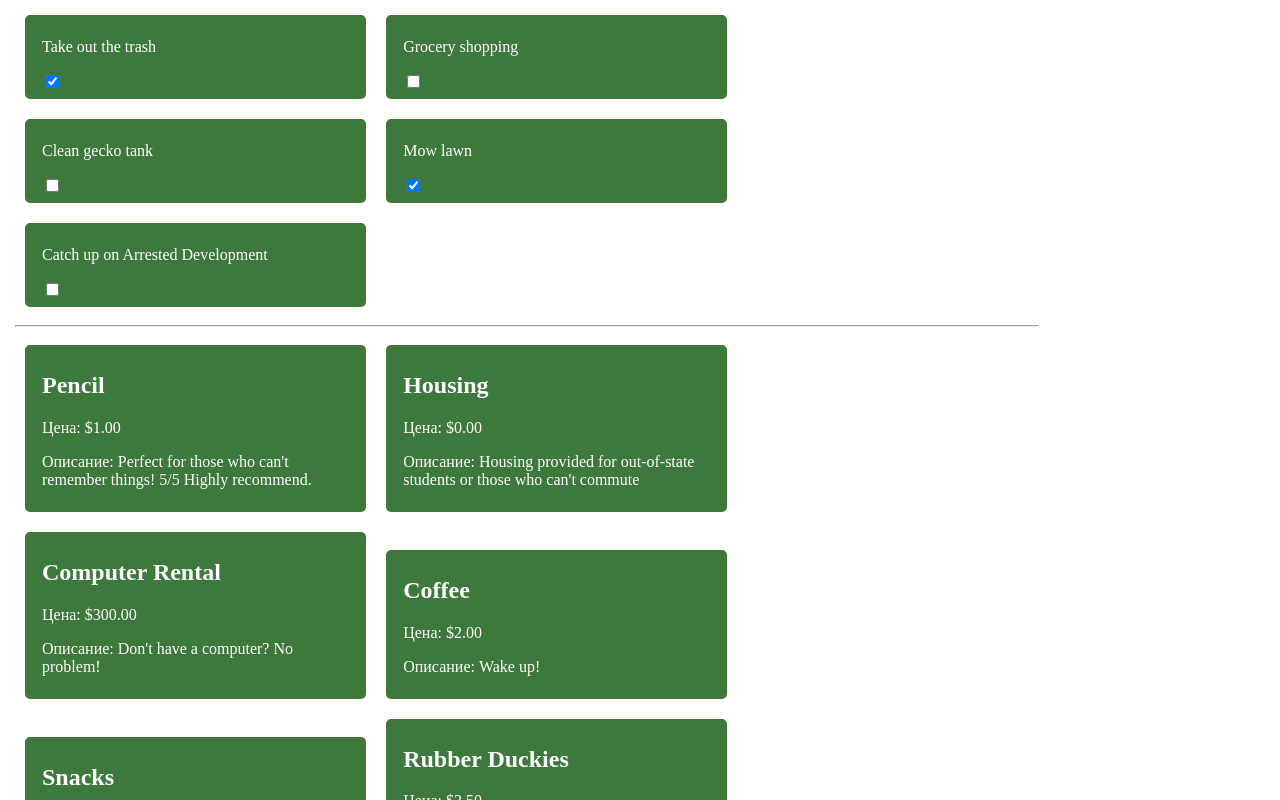
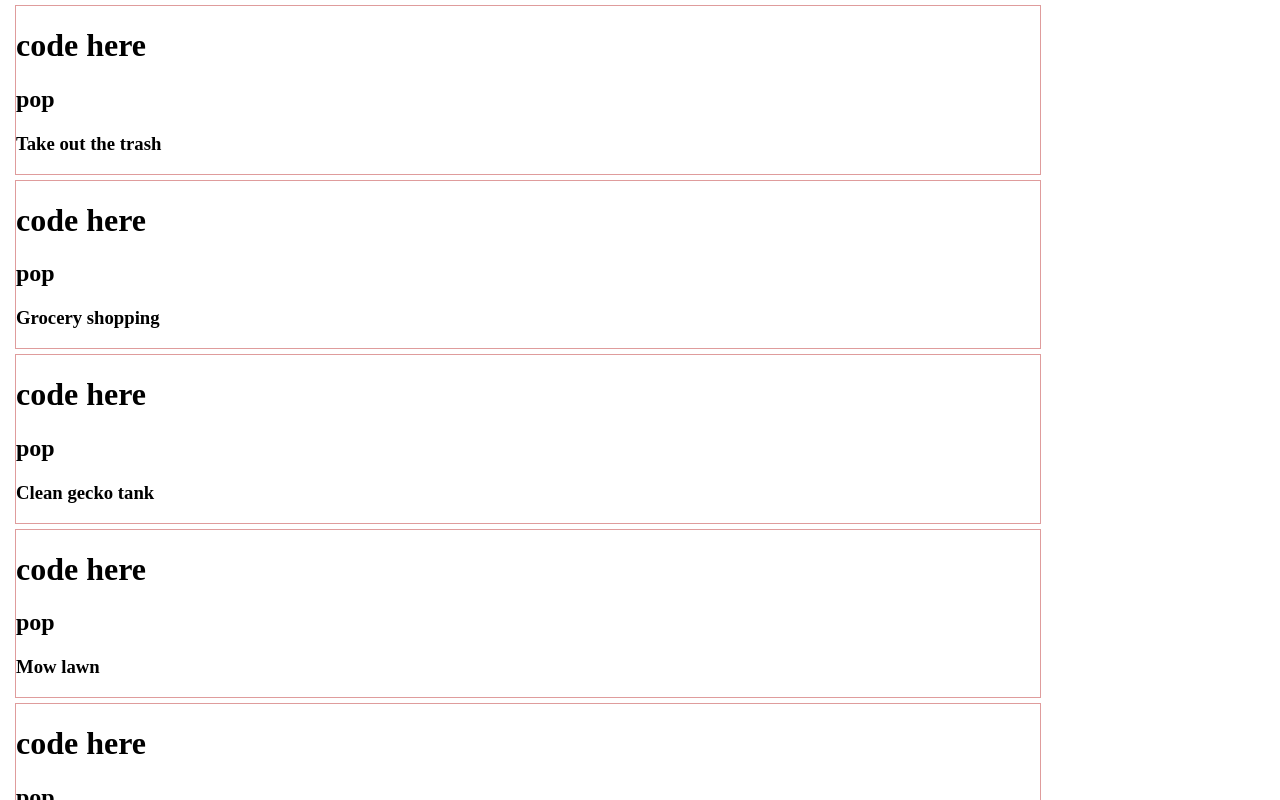
Before and after one commit to Ehot93/todor, a React (Create React App) app: page / in a window 1280 px wide. Shown: the top 800 px of the page. Built offline with nearby package versions, Linux system fonts and the light colour scheme.

Commit message:
lesson 13

```diff
--- a/src/App.js
+++ b/src/App.js
@@ -4,15 +4,24 @@ import productsData from './components/vschoolProducts.js'
 import Products from './components/Products.js'
 import todosData from './components/todosData.js';
 import TodoItems from './components/TodoItems.js';
+import AppClass from './components/AppClass.js'
 
-function App() {
-    const Product = productsData.map(prod=><Products key={prod.id} name={prod.name} price={prod.price} description={prod.description}/>);
-    const TodoIt = todosData.map(item=><TodoItems key={item.id} text={item.text} completed={item.completed}/>)
-    return (
-        <div className="container">
-            {TodoIt}
-            <hr></hr>
-            {Product}
+// function App() {
+//     const Product = productsData.map(prod=><Products key={prod.id} name={prod.name} price={prod.price} description={prod.description}/>);
+//     const TodoIt = todosData.map(item=><TodoItems key={item.id} text={item.text} completed={item.completed}/>)
+//     return (
+//         <div className="container">
+//             {TodoIt}
+//             <hr></hr>
+//             {Product}
+//         </div>
+//     )
+// }
+function App(){
+    const classBlock = todosData.map(block=><AppClass text={block.text}/>)
+    return(
+        <div>
+        {classBlock}
         </div>
     )
 }
--- /dev/null
+++ b/src/components/AppClass.js
@@ -0,0 +1,19 @@
+import React from 'react'
+
+class AppClass extends React.Component{
+    consoleOut(){
+        var temp = 'pop';
+        return temp;
+    }
+    render(){
+        const pop = this.consoleOut();
+        return(
+            <div className="container">
+                <h1>code here</h1>
+                <h2>{pop}</h2>
+                <h3>{this.props.text}</h3>
+            </div>
+        )
+    }
+}
+export default AppClass
--- a/src/components/Header.css
+++ b/src/components/Header.css
@@ -22,4 +22,5 @@
 .container{
     margin: 5px 15px;
     width:80%;
+    border:1px solid #df9c9c;
 }
```
